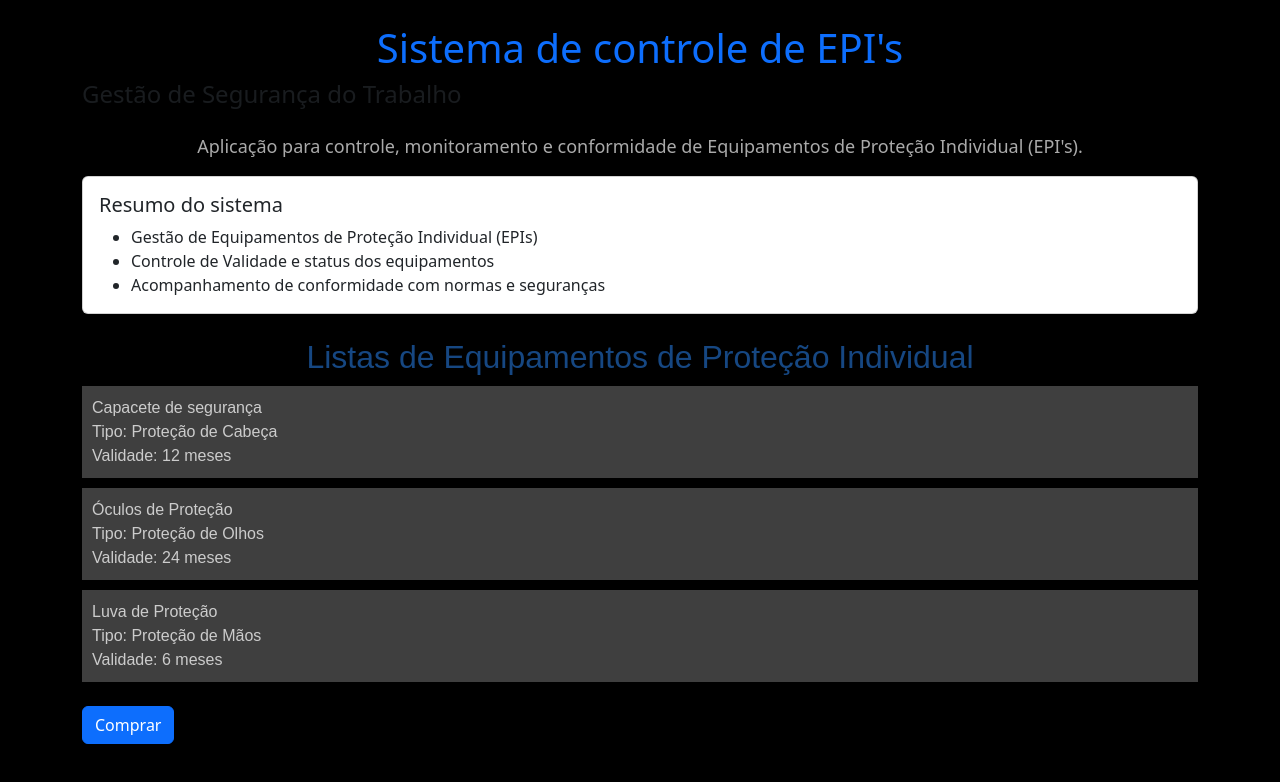
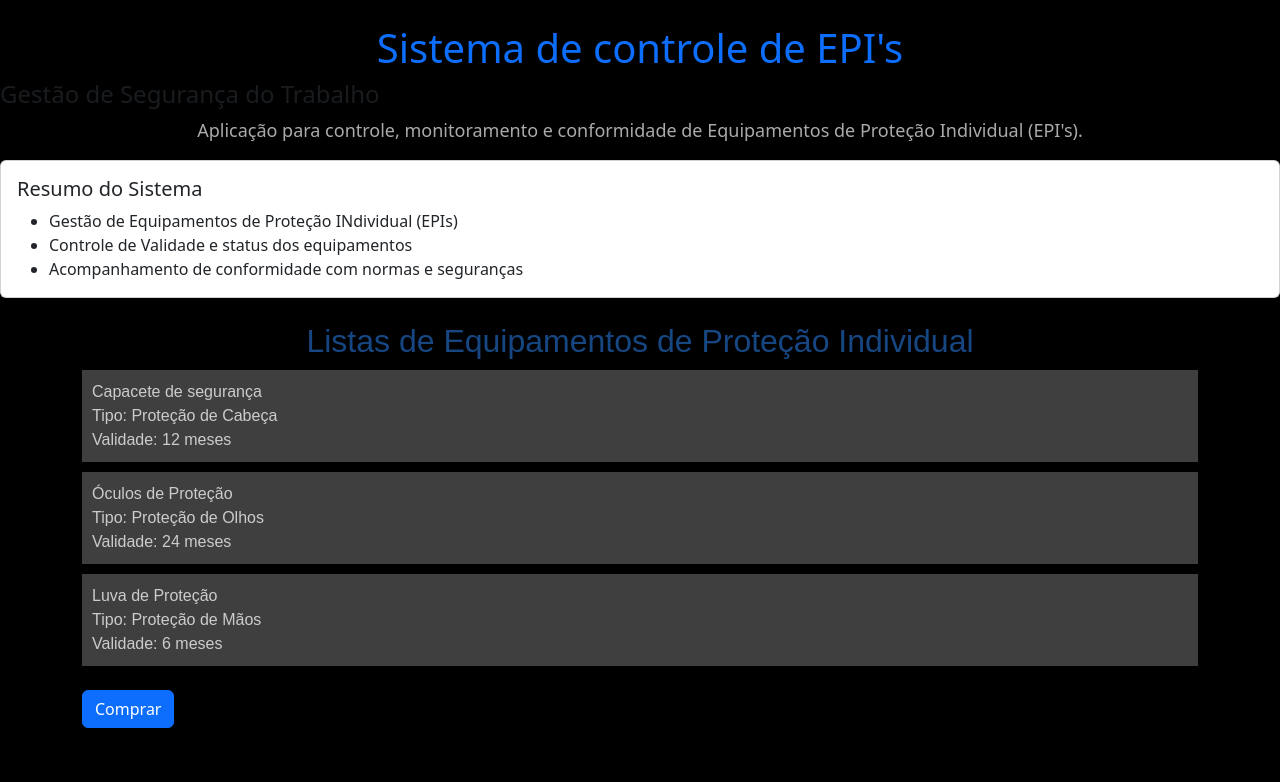
Before and after one commit to ViniciusCampbelldS/seguranca-api-frontend, an Angular app: page / in a window 1280 px wide. Shown: the top 782 px of the page. Built offline with nearby package versions, Linux system fonts and the light colour scheme.

Commit message:
Primeira versão aula de Angular

```diff
--- a/src/app/app.html
+++ b/src/app/app.html
@@ -1,14 +1,16 @@
-<section class="container mt-4">
-  <article class="mb-4">
-    <h1>{{titulo}}</h1>
-    <h4 class="text-muted">{{subtitulo}}</h4>
-  </article>
+<section class="conteiner mt-4">
+  <article>
+  <h1>{{titulo}}</h1>
+  <h4 class="text-muted">{{subtitulo}}</h4>
+</article>
+<!-- <hr>
+  <h3>Bem-vindo!</h3> -->
   <p class="lead">{{descricao}}</p>
   <div class="card p-3 mb-3">
-    <h5>Resumo do sistema</h5>
+    <h5>Resumo do Sistema</h5>
     <ul class="mb-0">
       <li>
-        Gestão de Equipamentos de Proteção Individual (EPIs)
+        Gestão de Equipamentos de Proteção INdividual (EPIs)
       </li>
       <li>
         Controle de Validade e status dos equipamentos
@@ -17,7 +19,7 @@
         Acompanhamento de conformidade com normas e seguranças
       </li>
     </ul>
+
   </div>
-
 </section>
 <app-epi-list></app-epi-list>
```
